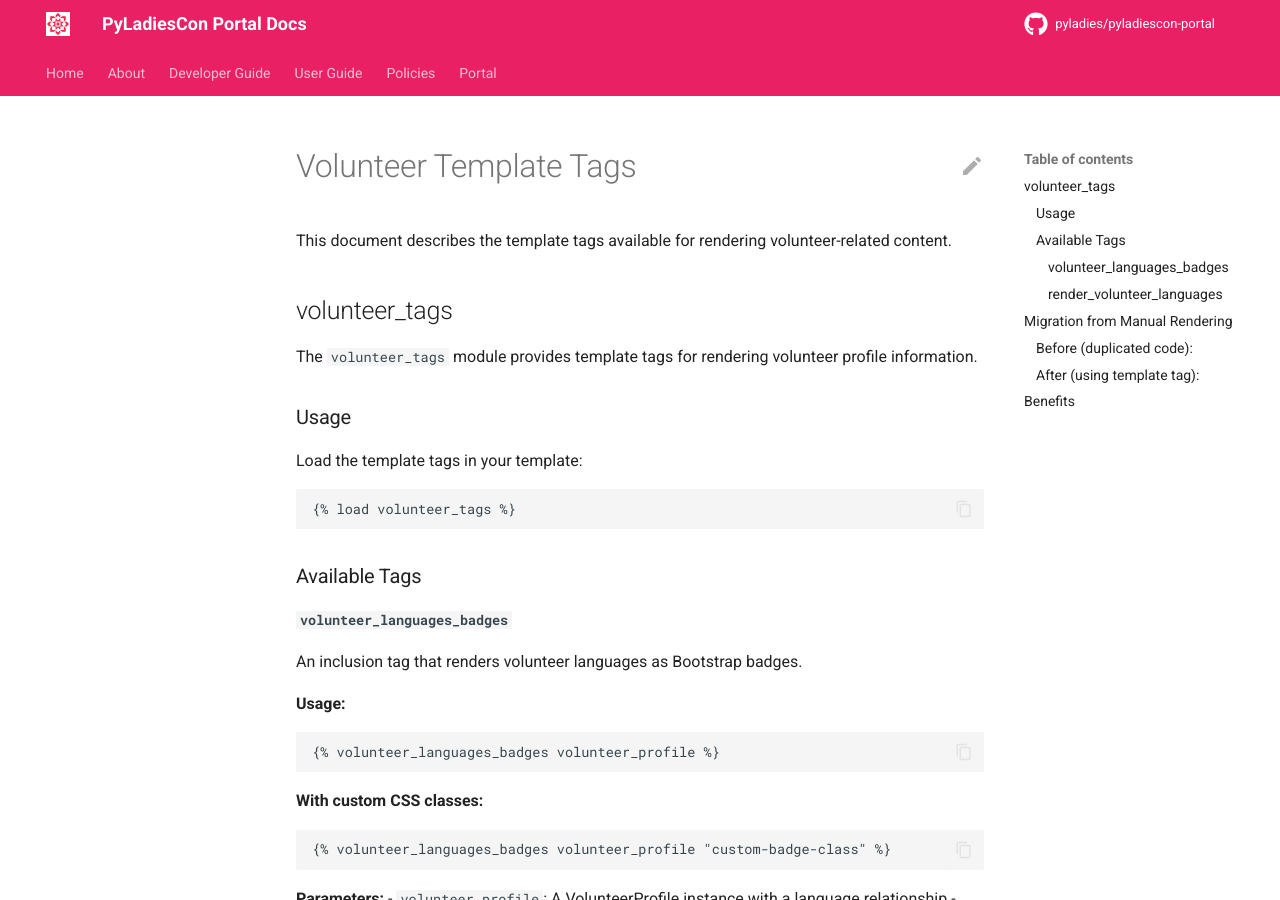
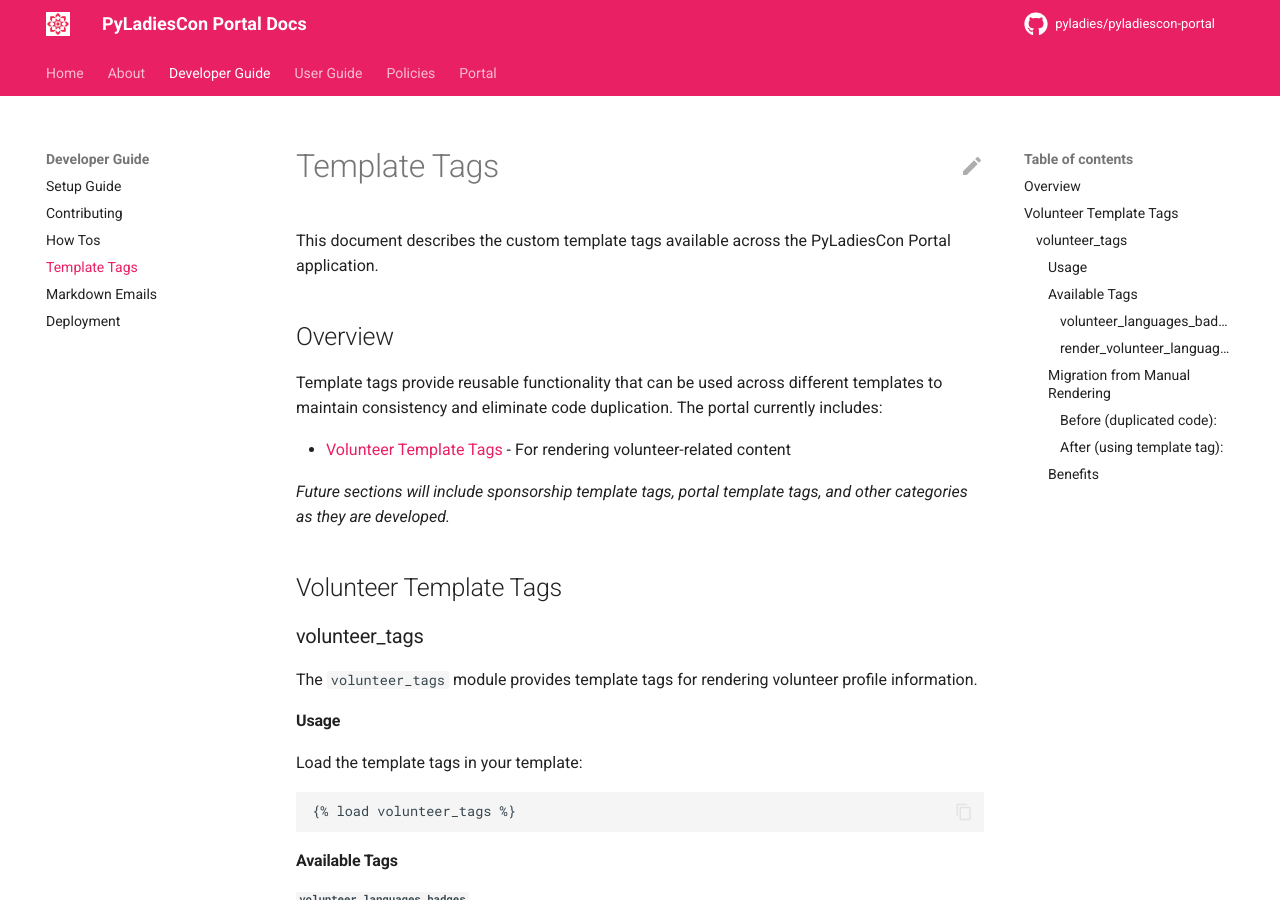
Before and after one commit to pyladies/pyladiescon-portal, an MkDocs documentation site: the page built from docs/developer/templatetags.md, in a window 1280 px wide and 900 px high. Built offline with MkDocs 1.6.1 and Material for MkDocs 9.7.7, drawn with Linux system fonts in a browser that asks for light colours; comment, search, counter and statistics services are not loaded; some of the changed text lies outside the part shown.

Commit message:
Address reviewer feedback: Rename and restructure template tags documentation
- Rename volunteer_templatetags.md to templatetags.md for better organization
- Restructure content to support future template tag categories (sponsorship, portal, etc.)
- Add templatetags.md to mkdocs.yml navigation under Developer Guide
- Update heading structure for better organization and readability

````diff
--- a/docs/developer/volunteer_templatetags.md
+++ b/docs/developer/templatetags.md
@@ -1,12 +1,22 @@
-# Volunteer Template Tags
+# Template Tags
 
-This document describes the template tags available for rendering volunteer-related content.
+This document describes the custom template tags available across the PyLadiesCon Portal application.
 
-## volunteer_tags
+## Overview
+
+Template tags provide reusable functionality that can be used across different templates to maintain consistency and eliminate code duplication. The portal currently includes:
+
+- [Volunteer Template Tags](#volunteer-template-tags) - For rendering volunteer-related content
+
+*Future sections will include sponsorship template tags, portal template tags, and other categories as they are developed.*
+
+## Volunteer Template Tags
+
+### volunteer_tags
 
 The `volunteer_tags` module provides template tags for rendering volunteer profile information.
 
-### Usage
+#### Usage
 
 Load the template tags in your template:
 
@@ -14,9 +24,9 @@
 {% load volunteer_tags %}
 ```
 
-### Available Tags
+#### Available Tags
 
-#### `volunteer_languages_badges`
+##### `volunteer_languages_badges`
 
 An inclusion tag that renders volunteer languages as Bootstrap badges.
 
@@ -45,7 +55,7 @@
 </div>
 ```
 
-#### `render_volunteer_languages`
+##### `render_volunteer_languages`
 
 A simple tag that returns volunteer languages as HTML badges.
 
@@ -73,22 +83,22 @@
 </div>
 ```
 
-## Migration from Manual Rendering
+#### Migration from Manual Rendering
 
-### Before (duplicated code):
+##### Before (duplicated code):
 ```html
 {% for language in object.language.all %}
     <span class="badge bg-info text-dark me-1">{{ language.name }}</span>
 {% endfor %}
 ```
 
-### After (using template tag):
+##### After (using template tag):
 ```html
 {% load volunteer_tags %}
 {% volunteer_languages_badges object %}
 ```
 
-## Benefits
+#### Benefits
 
 1. **DRY Principle**: Eliminates code duplication across templates
 2. **Consistency**: Ensures consistent styling and structure
--- a/mkdocs.yml
+++ b/mkdocs.yml
@@ -38,6 +38,7 @@
     - Setup Guide: developer/setup.md
     - Contributing: developer/contributing.md
     - How Tos: developer/howto.md
+    - Template Tags: developer/templatetags.md
     - Markdown Emails: developer/markdown-emails.md
     - Deployment: developer/deployment.md
   - User Guide:
````
